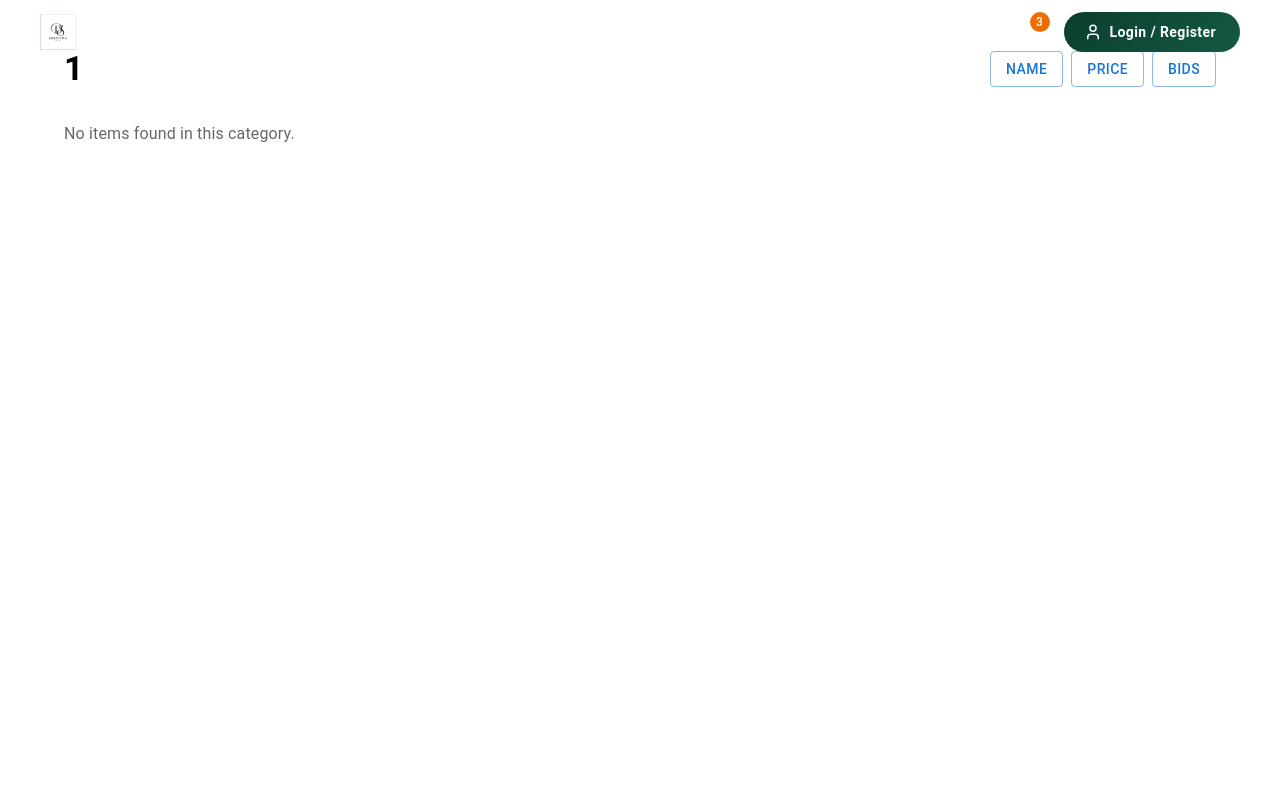
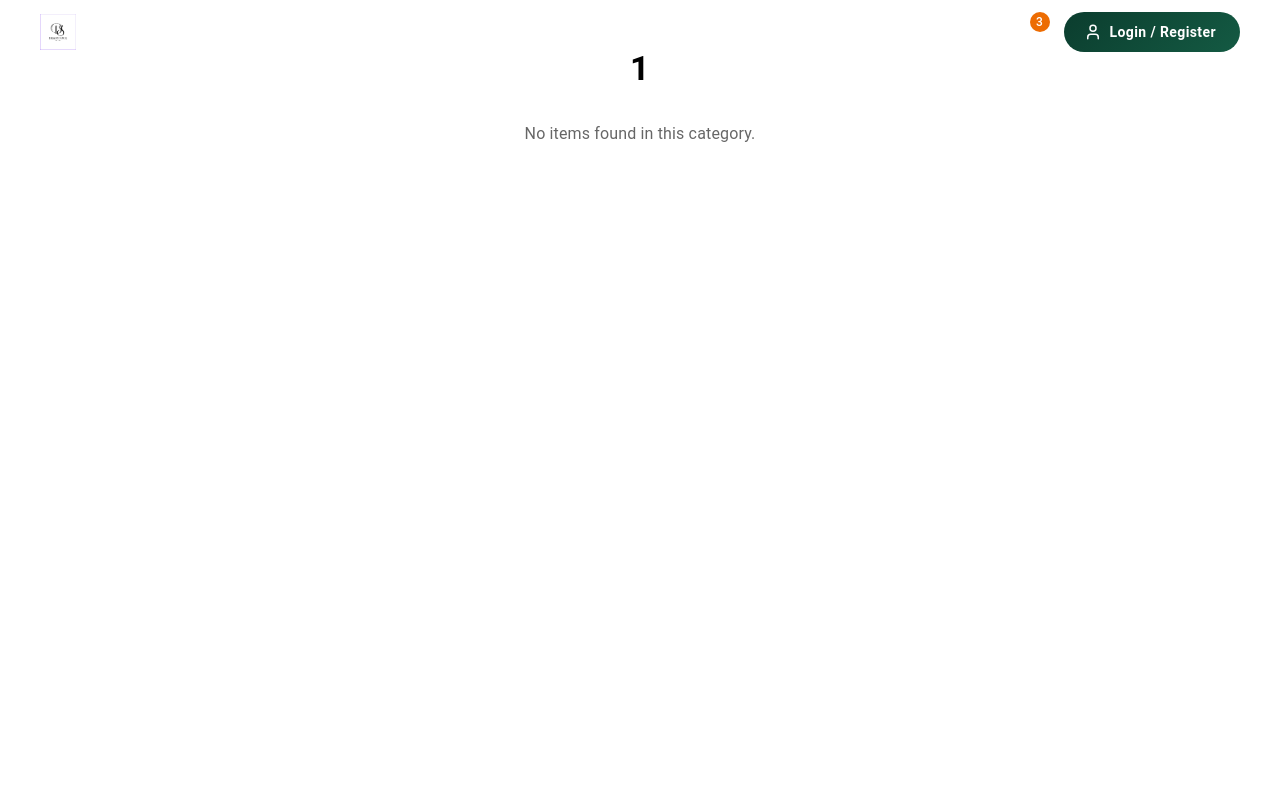
Before and after one commit to Sam-ima/Deadstock, a React (Vite) app in the folder deadStock/: page /category/1 in a window 1280 px wide. Shown: the top 800 px of the page. Built offline with nearby package versions, Linux system fonts and the light colour scheme.

Commit message:
keep the cards in center

```diff
--- a/deadStock/src/component/data/products_data.jsx
+++ b/deadStock/src/component/data/products_data.jsx
@@ -1,28 +1,36 @@
 const products = [
-  {
-    name: "Smart Watch",
-    price: "$2,450",
-    time: "2h 15m",
-    img: "https://images.unsplash.com/photo-1523275335684-37898b6baf30?q=80&w=400",
-  },
-  {
-    name: "Flower Pot",
-    price: "$1,200",
-    time: "Ends Soon",
-    img: "https://images.unsplash.com/photo-1485955900006-10f4d324d411?q=80&w=400",
-  },
-  {
-    name: "Ti-shirts",
-    price: "$890",
-    time: "5h 42m",
-    img: "https://images.unsplash.com/photo-1523381210434-271e8be1f52b?q=80&w=400",
-  },
-  {
-    name: "Appliances Set",
-    price: "$5,600",
-    time: "1h 05m",
-    img: "https://plus.unsplash.com/premium_photo-1764260242837-8d96d2e8ba75?w=500&auto=format&fit=crop&q=60&ixlib=rb-4.1.0&ixid=M3wxMjA3fDB8MHxwaG90by1yZWxhdGVkfDR8fHxlbnwwfHx8fHw%3D",
-  },
+  // ELECTRONICS
+  { name: "Smart Watch Elite", price: "$2,450", time: "2h 15m", img: "https://images.unsplash.com/photo-1523275335684-37898b6baf30?q=80&w=400" },
+  { name: "Kitchen Appliance Set", price: "$5,600", time: "1h 05m", img: "https://plus.unsplash.com/premium_photo-1764260242837-8d96d2e8ba75?w=500" },
+  { name: "Noise Cancelling Headphones", price: "$320", time: "4h 10m", img: "https://images.unsplash.com/photo-1505740420928-5e560c06d30e?q=80&w=400" },
+
+  // FASHION & APPAREL
+  { name: "Vintage Ti-shirts", price: "$890", time: "5h 42m", img: "https://images.unsplash.com/photo-1523381210434-271e8be1f52b?q=80&w=400" },
+  { name: "Leather Jacket Custom", price: "$1,200", time: "8h 20m", img: "https://images.unsplash.com/photo-1551028719-00167b16eac5?q=80&w=400" },
+
+  // HOME & GARDEN
+  { name: "Ceramic Flower Pot", price: "$1,200", time: "Ends Soon", img: "https://images.unsplash.com/photo-1485955900006-10f4d324d411?q=80&w=400" },
+  { name: "Outdoor Garden Lantern", price: "$450", time: "3h 15m", img: "https://images.unsplash.com/photo-1536627217140-5264b63895e0?q=80&w=400" },
+
+  // INDUSTRIAL EQUIPMENT
+  { name: "Heavy Duty Drill Machine", price: "$4,500", time: "12h 00m", img: "https://images.unsplash.com/photo-1504148455328-4972fbb2d5fc?q=80&w=400" },
+  { name: "Electric Forklift Pro", price: "$15,200", time: "1d 2h", img: "https://images.unsplash.com/photo-1586528116311-ad8dd3c8310d?q=80&w=400" },
+
+  // FOOD & BEVERAGE
+  { name: "Organic Honey Set", price: "$150", time: "6h 30m", img: "https://images.unsplash.com/photo-1587049352846-4a222e784d38?q=80&w=400" },
+  { name: "Coffee Bean Grinder", price: "$85", time: "1h 45m", img: "https://images.unsplash.com/photo-1559056199-641a0ac8b55e?q=80&w=400" },
+
+  // HEALTH & BEAUTY
+  { name: "Facial Skin Care Kit", price: "$210", time: "10h 12m", img: "https://images.unsplash.com/photo-1556228578-0d85b1a4d571?q=80&w=400" },
+  { name: "Professional Hair Dryer", price: "$340", time: "2h 05m", img: "https://images.unsplash.com/photo-1522338242992-e1a54906a8da?q=80&w=400" },
+
+  // SPORTS & OUTDOORS
+  { name: "Mountain Bike XT", price: "$3,800", time: "5h 15m", img: "https://images.unsplash.com/photo-1485965120184-e220f721d03e?q=80&w=400" },
+  { name: "Camping Tent 4-Person", price: "$670", time: "7h 40m", img: "https://images.unsplash.com/photo-1504280390367-361c6d9f38f4?q=80&w=400" },
+
+  // AUTOMOTIVE
+  { name: "Sport Car Tire Set", price: "$1,100", time: "1d 4h", img: "https://images.unsplash.com/photo-1549110664-413a9cce0d63?q=80&w=400" },
+  { name: "Engine Diagnostic Scanner", price: "$950", time: "9h 50m", img: "https://images.unsplash.com/photo-1486262715619-67b85e0b08d3?q=80&w=400" }
 ];
 
 export default products;
--- a/deadStock/src/pages/category.page.jsx
+++ b/deadStock/src/pages/category.page.jsx
@@ -5,20 +5,28 @@ import {
   Container,
   Typography,
   Grid,
-  Button,
   Stack,
 } from "@mui/material";
 import products from "../component/data/products_data";
 import CategoryCard from "../component/card/category_card";
 
-
 const deriveCategory = (name) => {
   const n = name.toLowerCase();
 
-  if (n.includes("watch") || n.includes("appliance")) return "electronics";
-  if (n.includes("shirt")) return "fashion-apparel";
-  if (n.includes("flower")) return "home-garden";
-
+  if (n.includes("watch") || n.includes("appliance") || n.includes("headphones"))
+    return "electronics";
+  if (n.includes("shirt") || n.includes("jacket")) return "fashion-apparel";
+  if (n.includes("flower") || n.includes("garden")) return "home-garden";
+  if (n.includes("drill") || n.includes("forklift") || n.includes("machine"))
+    return "industrial-equipment";
+  if (n.includes("honey") || n.includes("coffee") || n.includes("food"))
+    return "food-beverage";
+  if (n.includes("skin") || n.includes("hair") || n.includes("beauty"))
+    return "health-beauty";
+  if (n.includes("bike") || n.includes("tent") || n.includes("camping"))
+    return "sports-outdoors";
+  if (n.includes("tire") || n.includes("car") || n.includes("engine"))
+    return "automotive";
   return "others";
 };
 
@@ -29,17 +37,13 @@ const CategoryPage = () => {
   const visibleCategories = useMemo(() => {
     return products
       .map((p) => ({
-        title: p.name,
-        image: p.img,
-        slug: deriveCategory(p.name),
-        priceValue: Number(p.price.replace(/[^0-9]/g, "")),
-        bids: Math.floor(Math.random() * 30) + 1,
+        title: p.name, // Only title
+        image: p.img, // Only image
+        slug: deriveCategory(p.name), // Needed for navigation
       }))
       .filter((item) => item.slug === slug)
       .sort((a, b) => {
         if (sortBy === "name") return a.title.localeCompare(b.title);
-        if (sortBy === "price") return a.priceValue - b.priceValue;
-        if (sortBy === "bids") return b.bids - a.bids;
         return 0;
       });
   }, [slug, sortBy]);
@@ -50,7 +54,7 @@ const CategoryPage = () => {
         {/* Header */}
         <Stack
           direction={{ xs: "column", sm: "row" }}
-          justifyContent="space-between"
+          justifyContent="center"
           alignItems="center"
           mb={4}
           spacing={2}
@@ -58,33 +62,18 @@ const CategoryPage = () => {
           <Typography variant="h4" fontWeight={700}>
             {slug.replace(/-/g, " ").toUpperCase()}
           </Typography>
-
-          <Stack direction="row" spacing={1}>
-            <Button variant="outlined" onClick={() => setSortBy("name")}>
-              Name
-            </Button>
-            <Button variant="outlined" onClick={() => setSortBy("price")}>
-              Price
-            </Button>
-            <Button variant="outlined" onClick={() => setSortBy("bids")}>
-              Bids
-            </Button>
-          </Stack>
         </Stack>
 
         {/* Category Cards */}
-        <Grid container spacing={3}>
+        <Grid container spacing={3} justifyContent="center">
           {visibleCategories.length ? (
             visibleCategories.map((item, idx) => (
               <Grid item xs={12} sm={6} md={4} key={idx}>
-                <CategoryCard
-                  category={item}
-                  isMobile={false}
-                />
+                <CategoryCard category={item} isMobile={false} />
               </Grid>
             ))
           ) : (
-            <Typography color="text.secondary">
+            <Typography color="text.secondary" textAlign="center" width="100%">
               No items found in this category.
             </Typography>
           )}
```
Also changed, not shown: deadStock/src/component/product_catogories.jsx (+12 -12 lines).
